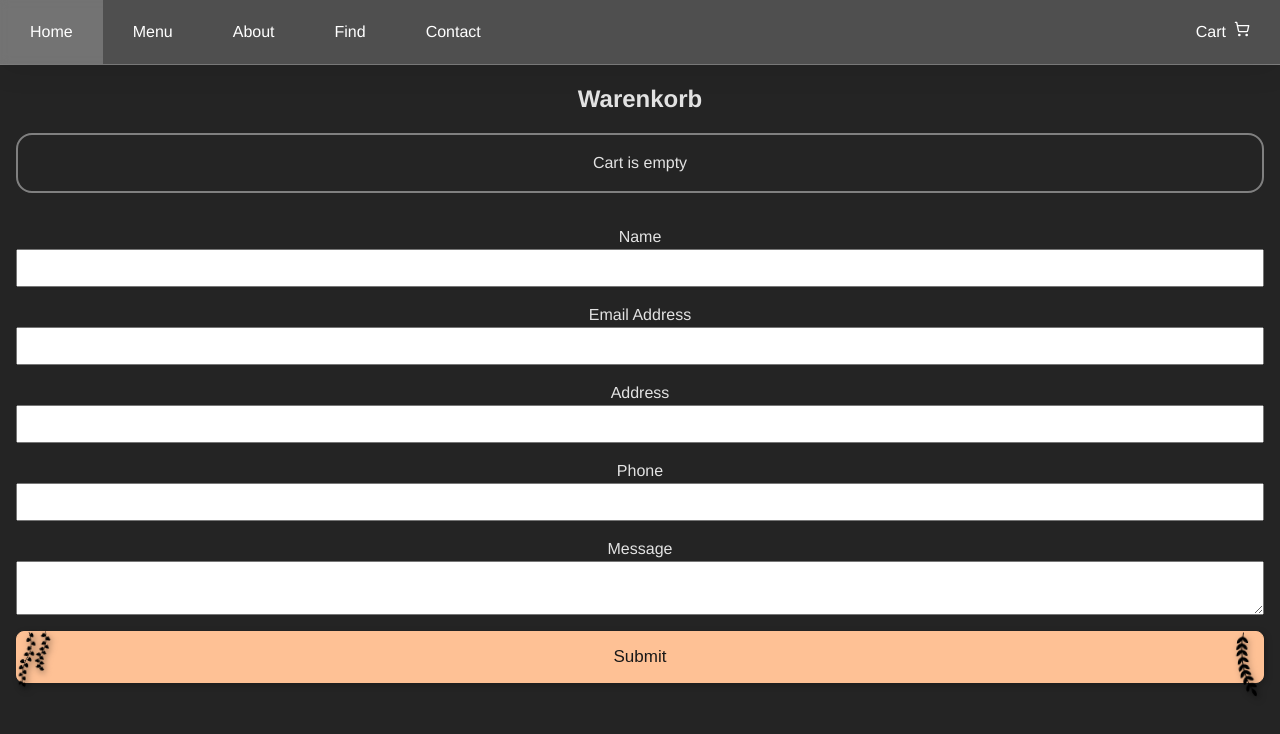
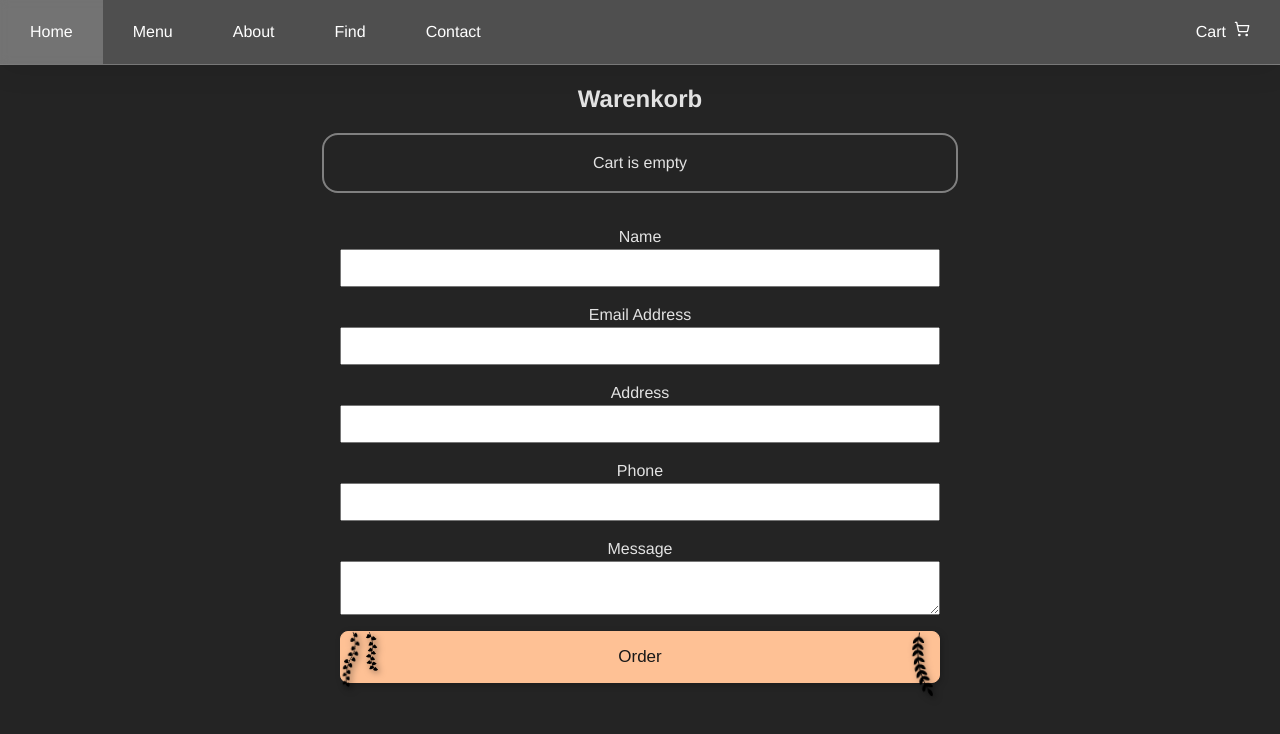
Before and after one commit to Khambazarov/react-final-project-olivia-renat, a React (Vite) app: page /checkout in a window 1280 px wide. Shown: the top 734 px of the page. Built offline with nearby package versions, Linux system fonts and the light colour scheme.

Commit message:
add feat: styled to top btn

```diff
--- a/src/App.css
+++ b/src/App.css
@@ -13,6 +13,7 @@ nav {
   color: #fff;
   box-shadow: 1px 1px 4px 0 rgba(0, 0, 0, 0.1);
   position: sticky;
+  top: 0;
   width: 100%;
   height: 100%;
   z-index: 3;
@@ -130,8 +131,6 @@ nav .menu-btn:checked ~ .menu-icon:not(.steps) .navicon:after {
   top: 0;
 }
 
-/* 48em = 768px */
-
 @media (min-width: 768px) {
   nav li {
     float: left;
@@ -148,7 +147,7 @@ nav .menu-btn:checked ~ .menu-icon:not(.steps) .navicon:after {
   }
 
   .cart {
-    margin: 0 0 auto auto
+    margin: 0 0 auto auto;
   }
 
   nav .menu-icon {
--- a/src/components/Button.css
+++ b/src/components/Button.css
@@ -81,7 +81,7 @@
 }
 
 .styled-btn .icon-2 {
-  animation: slay-2 3s cubic-bezier(0.52, 0, 0.58, 1) 1s infinite;
+  animation: slay-2 3s cubic-bezier(0calc(90% - 140px).52, 0, 0.58, 1) 1s infinite;
   transform: rotate(0);
 }
 
--- a/src/components/Button.tsx
+++ b/src/components/Button.tsx
@@ -2,13 +2,17 @@ import "./Button.css"
 
 import { useForm } from "@formspree/react";
 
-export const Button = () => {
+type ButtonProps = {
+  text: string;
+}
+
+export const Button = ({ text }: ButtonProps) => {
   const [state] = useForm("xdoqqkll");
 
   return (
     <>
       <button className="styled-btn" type="submit" disabled={state.submitting}>
-        Submit
+        {text}
         <div className="icon-1">
           <svg
             xmlnsXlink="http://www.w3.org/1999/xlink"
--- a/src/components/Cart.tsx
+++ b/src/components/Cart.tsx
@@ -99,7 +99,7 @@ export function Cart() {
           ))}
           <div>Total Price: {totalPrice().toFixed(2)}€</div>
           <NavLink to="../checkout">
-            <Button />
+            <Button text="Checkout" />
           </NavLink>
         </>
       ) : (
--- a/src/components/Checkout.css
+++ b/src/components/Checkout.css
@@ -1,11 +1,12 @@
 .container {
   border: 2px solid gray;
   border-radius: 1rem;
-  margin: 1rem;
+  margin: 1rem auto;
   padding: 1rem;
   display: flex;
   flex-direction: column;
   gap: 0.5rem;
+  width: clamp(calc(320px - 2rem), 70%, 600px);
 }
 
 .product {
@@ -32,7 +33,8 @@ div {
 .form {
   display: flex;
   flex-direction: column;
-  margin: 1rem;
+  margin: 1rem auto;
+  width: clamp(calc(320px - 2rem), 70%, 600px);
 
   label {
     margin-top: 1rem;
--- a/src/components/Checkout.tsx
+++ b/src/components/Checkout.tsx
@@ -156,7 +156,7 @@ export function Checkout() {
           name="totalPrice"
           value={totalPrice().toFixed(2) + "€"}
         />
-        <Button />
+        <Button text="Order" />
       </form>
     </>
   );
--- a/src/components/Contact.tsx
+++ b/src/components/Contact.tsx
@@ -36,7 +36,7 @@ export function Contact() {
               errors={state.errors}
             />
           </div>
-          <Button />
+          <Button text="Submit" />
         </form>
       </section>
     </div>
--- a/src/components/menu/Dishes.css
+++ b/src/components/menu/Dishes.css
@@ -2,6 +2,10 @@
   width: 320px;
   height: 250px;
   object-fit: cover;
+}
+
+.toggle-btn {
+  padding: 0.5rem 1rem;
 }
 
 @media (min-width: 768px) {
--- a/src/components/menu/Menu.css
+++ b/src/components/menu/Menu.css
@@ -22,3 +22,17 @@ p {
   aspect-ratio: 4 / 3;
   object-fit: cover;
 }
+
+.scroll-top {
+    position: fixed;
+    bottom: 3rem;
+    right: 1rem;
+  }
+
+@media (min-width: 768px) {
+
+  .scroll-top {
+    top: 50%;
+    right: 5rem;
+  }
+}
--- a/src/components/menu/Menu.tsx
+++ b/src/components/menu/Menu.tsx
@@ -6,12 +6,16 @@ import {
   menuEng,
   // MenuDe
 } from "../../API/menuEng";
+import { Button } from "../Button";
 
 export function Menu() {
   const { category } = useParams();
 
   return (
     <div>
+      <a className="scroll-top" href="#">
+        <Button text="To Top" />
+      </a>
       <h1>Categories</h1>
       {menuEng.map(({ title, path, img, description }) => (
         <Fragment key={path}>
--- a/src/index.css
+++ b/src/index.css
@@ -16,4 +16,5 @@
   text-rendering: optimizeLegibility;
   -webkit-font-smoothing: antialiased;
   -moz-osx-font-smoothing: grayscale;
+  scroll-behavior: smooth;
 }
```
Also changed, not shown: src/App.tsx (line endings or trailing spaces).
